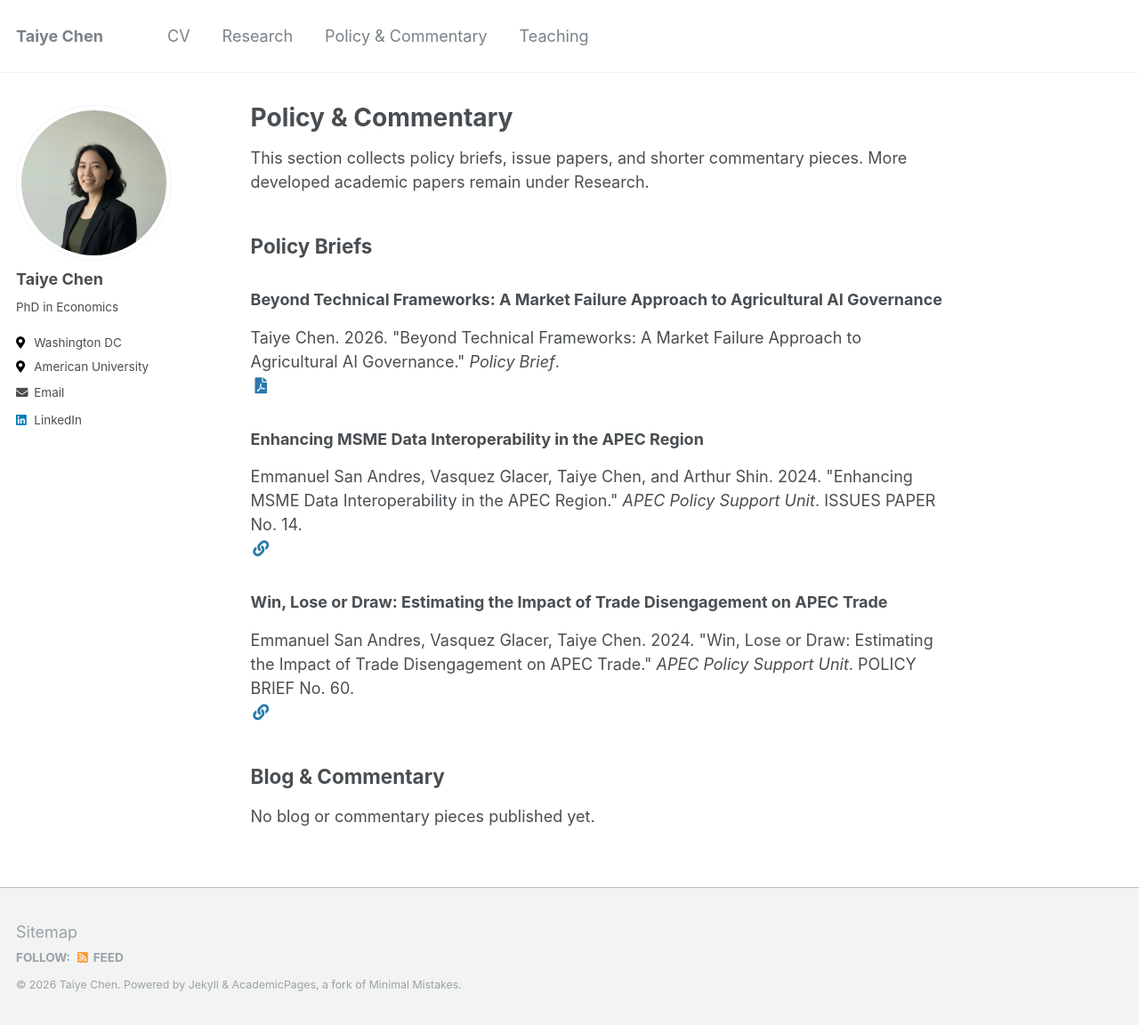
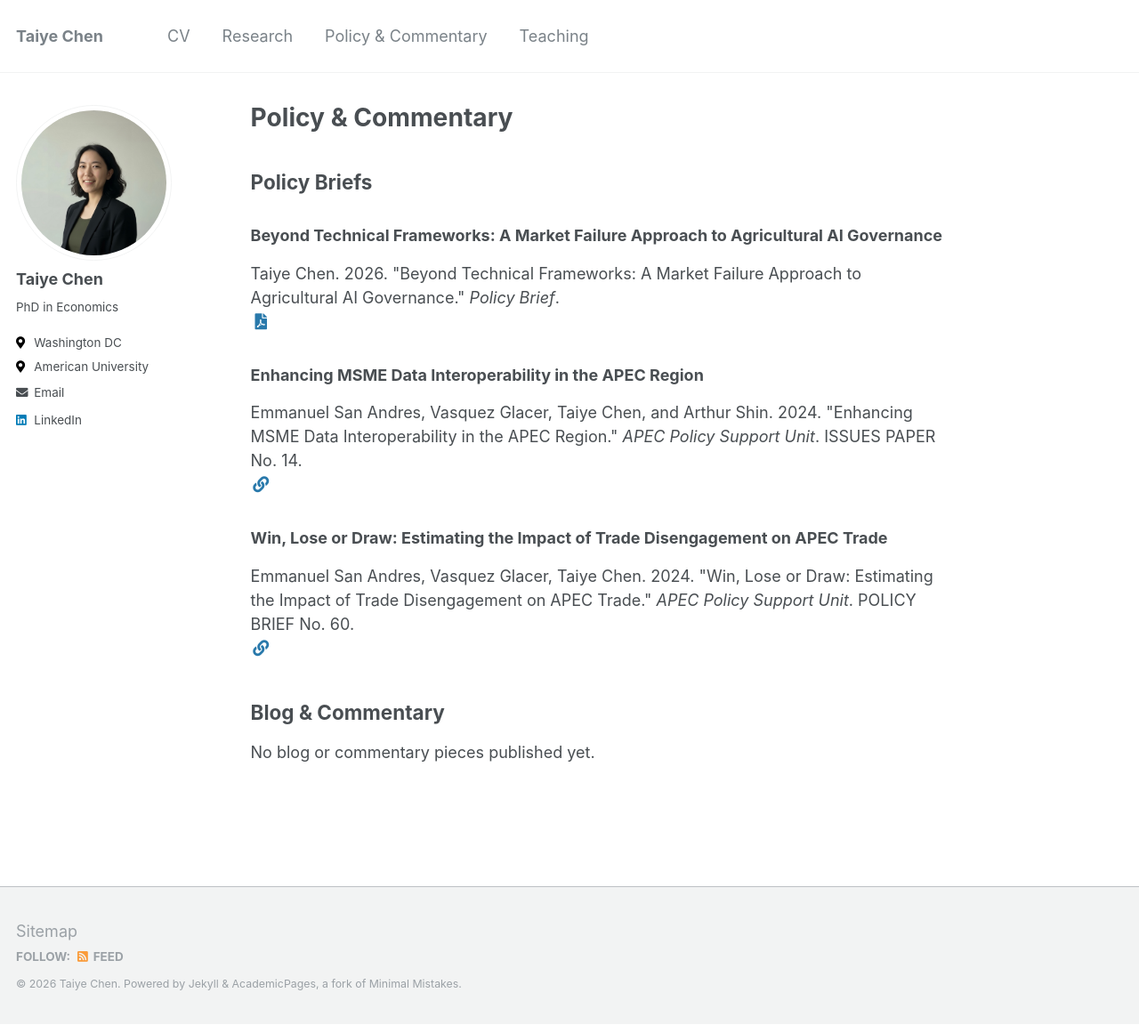
Before and after one commit to taiyechen/taiyechen.github.io, a Jekyll site: the page built from _pages/publications.md, in a window 1280 px wide and 1152 px high. Shown: the whole window at 89% size. Built offline with Jekyll 4.4.1, drawn with Linux system fonts in a browser that asks for light colours.

Commit message:
update publications

```diff
--- a/_pages/publications.md
+++ b/_pages/publications.md
@@ -6,8 +6,6 @@ author_profile: true
 redirect_from:
   - /publications/
 ---
-
-This section collects policy briefs, issue papers, and shorter commentary pieces. More developed academic papers remain under Research.
 
 {% include base_path %}
 
```
